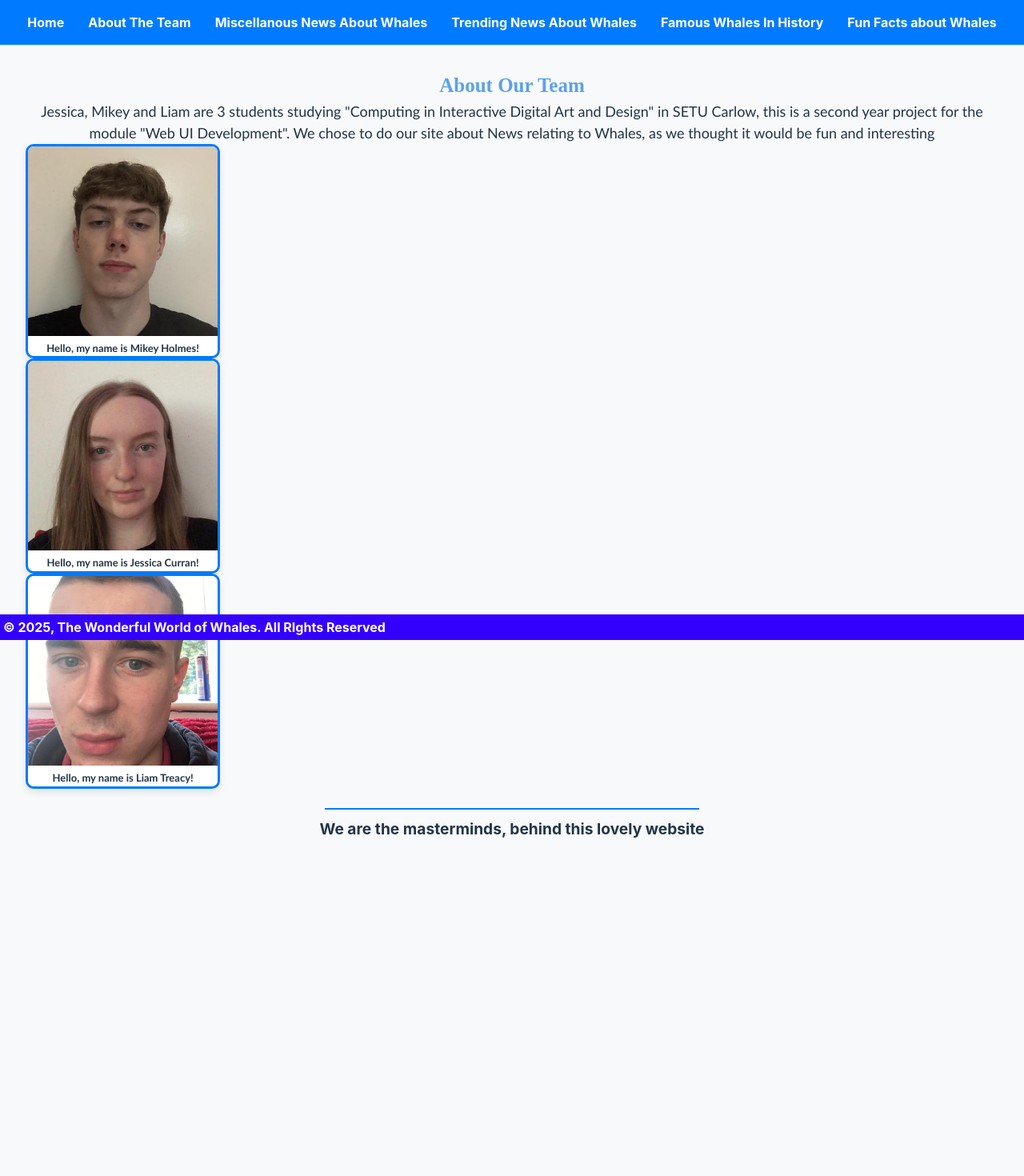
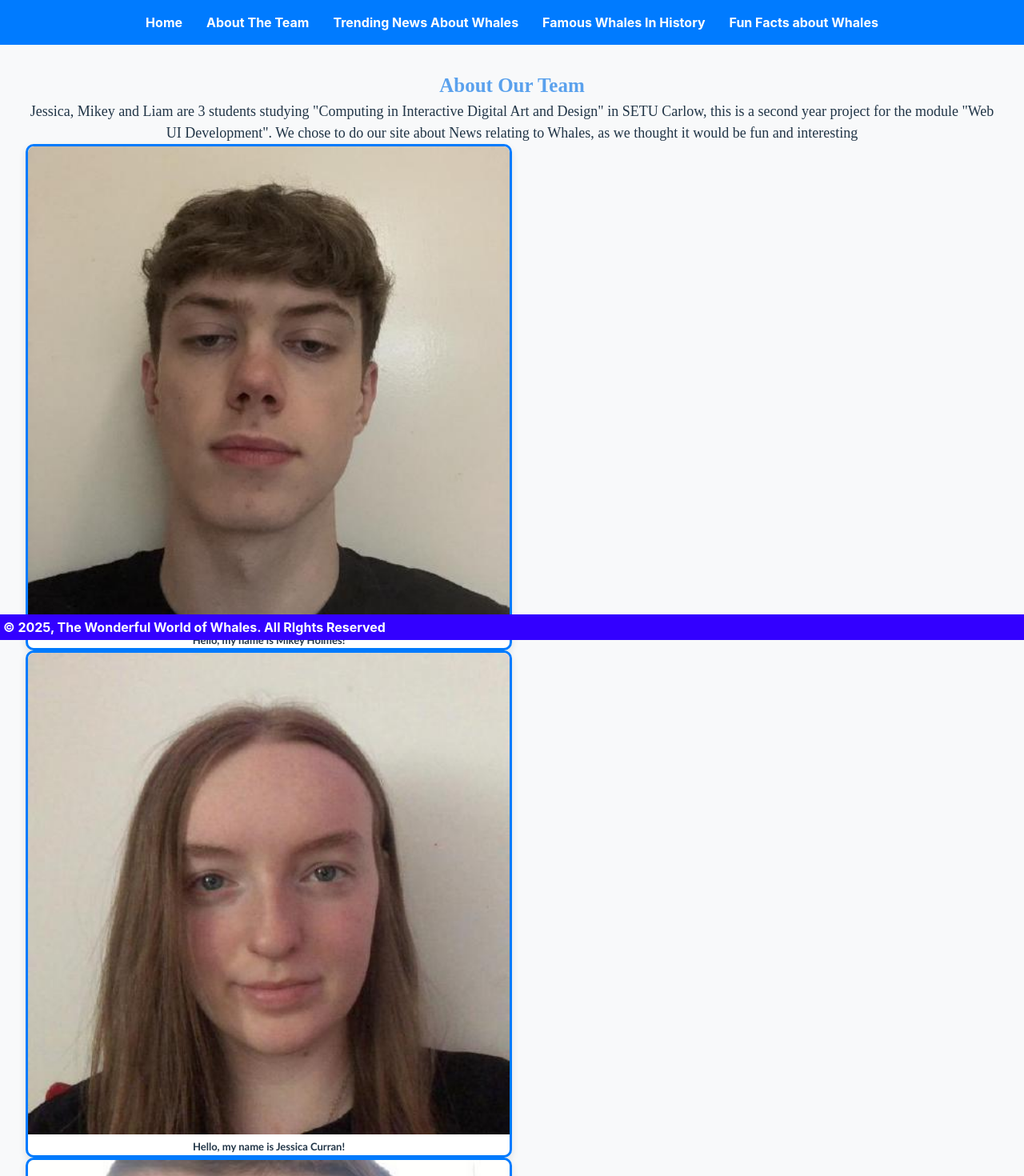
Before and after one commit to liamcmtreacy/WebUI_LiamMikeyJess_groupProject, a SvelteKit app in the folder svelte-app/: page /About in a window 1280 px wide. Shown: the top 1470 px of the page at 80% size. Before the commit the page ends 1114 px from the top, so only its background shows below. Built offline with nearby package versions, Linux system fonts and the light colour scheme.

Commit message:
Started work on first article about Moby Dick, edited some styles and fonts, added an extra card, clickable images worked out

```diff
--- a/svelte-app/src/lib/components/Card.svelte
+++ b/svelte-app/src/lib/components/Card.svelte
@@ -14,7 +14,7 @@ export let title = "Card Title";
 
 <div class = "Card03">
 <img src = "/teamMemberLiam.jpg" alt = "Hello, I'm Liam Treacy, this is my portrait">
-<p>Hello, my name is Liam Treacy!</p>
+<p>Hello, my name is Liam Treacy, you can contact me at C00298242@setu.ie</p>
 </div>
 
 <div class = "content">
@@ -29,7 +29,7 @@ export let title = "Card Title";
     box-shadow: 0 4px 10px rgba(0, 0, 0, 0.1);
     overflow: hidden;
     text-align: center;
-    width: 20%;
+    width: 50%;
     transition: transform 0.3s ease, box-shadow 0.3s ease;
     }
 
@@ -46,7 +46,7 @@ export let title = "Card Title";
     box-shadow: 0 4px 10px rgba(0, 0, 0, 0.1);
     overflow: hidden;
     text-align: center;
-    width: 20%;
+    width: 50%;
     transition: transform 0.3s ease, box-shadow 0.3s ease;
     }
 
@@ -63,7 +63,7 @@ export let title = "Card Title";
     box-shadow: 0 4px 10px rgba(0, 0, 0, 0.1);
     overflow: hidden;
     text-align: center;
-    width: 20%;
+    width: 50%;
     transition: transform 0.3s ease, box-shadow 0.3s ease;
     }
 
@@ -72,8 +72,6 @@ export let title = "Card Title";
     height: auto;
     border-radius: 8px 8px 0 0;
 }
-
-
 
 .content {
     padding: 1.5rem;
@@ -115,4 +113,29 @@ p {
     font-weight: bold;
 }
 
+@keyframes fadeInSlide {
+    0% {
+        opacity: 0;
+        transform: translateY(20px);
+    }
+
+    100% {
+        opacity: 1;
+        transform: translateY(0);
+    }
+}
+
+.Card {
+    animation: fadeInSlide 0.6s ease ease-out;
+}
+
+.Card02 {
+    animation: fadeInSlide 0.6s ease ease-out;
+}
+
+.Card03 {
+    animation: fadeInSlide 0.6s ease ease-out;
+}
+
+
 </style>
--- a/svelte-app/src/routes/+layout.svelte
+++ b/svelte-app/src/routes/+layout.svelte
@@ -3,7 +3,6 @@
 <ul>
     <li><a href = "/"> Home</a></li>
     <li><a href = "/About"> About The Team</a></li>
-    <li><a href = "/Miscellanous Whales"> Miscellanous News About Whales</a></li>
     <li><a href = "/Trending Whale News"> Trending News About Whales</a></li>
     <li><a href = "/Whales in History"> Famous Whales In History </a></li>
     <li><a href = "/Fast Facts about Whales">Fun Facts about Whales</a></li>
--- a/svelte-app/src/routes/+page.svelte
+++ b/svelte-app/src/routes/+page.svelte
@@ -9,10 +9,10 @@
 
 <style>
     h1 {
-        font-family: 'Gill Sans', 'Gill Sans MT', Calibri, 'Trebuchet MS', sans-serif;
+        font-family:'Segoe UI', Tahoma, Geneva, Verdana, sans-serif
     }
 
     p {
-        font-family: 'Gill Sans', 'Gill Sans MT', Calibri, 'Trebuchet MS', sans-serif;
+        font-family:'Segoe UI', Tahoma, Geneva, Verdana, sans-serif
     }
 </style>
--- a/svelte-app/src/routes/About/+page.svelte
+++ b/svelte-app/src/routes/About/+page.svelte
@@ -20,10 +20,10 @@
     <style>
         h1 {color: #5aa1ed;
         font-size: 25px;
-    font-family: cursive;}
+        font-family: cursive;}
 
         p { font-size: 18px;
-        font-family: 'Gill Sans', 'Gill Sans MT', Calibri, 'Trebuchet MS', sans-serif; }
+        font-family: cursive; }
 
     </style>
 
--- a/svelte-app/src/routes/Whales in History/+page.svelte
+++ b/svelte-app/src/routes/Whales in History/+page.svelte
@@ -1,10 +1,24 @@
 <h1> FAMOUS WHALES IN HISTORY</h1>
+<h2> Learn about Moby Dick!</h2>
+
+<a href = "/MobyDick">
+    <img src = "/mobyDickWHALE.jpg" alt = "Moby Dick book">
+</a>
+
+
 
 <style>
 h1 {
-    font-family: 'Gill Sans', 'Gill Sans MT', Calibri, 'Trebuchet MS', sans-serif;
+    font-family: cursive;
     font-weight: bold;
-    font-size: 62px;
+    font-size: 40px;
     color: grey;
 }
+
+img {
+    width: 300px;
+    height: auto;
+    border: 4px solid rgb(51, 5, 120);
+}
+
 </style>
```
Also changed, not shown: svelte-app/src/routes/MobyDick/+page.svelte (added, +16 -0 lines), svelte-app/src/routes/Trending Whale News/+page.svelte (+29 -0 lines), svelte-app/src/routes/Miscellanous Whales/+page.svelte (deleted), svelte-app/static/deadHumpbackWhale.png (added), svelte-app/static/mobyDickWHALE.jpg (added).
